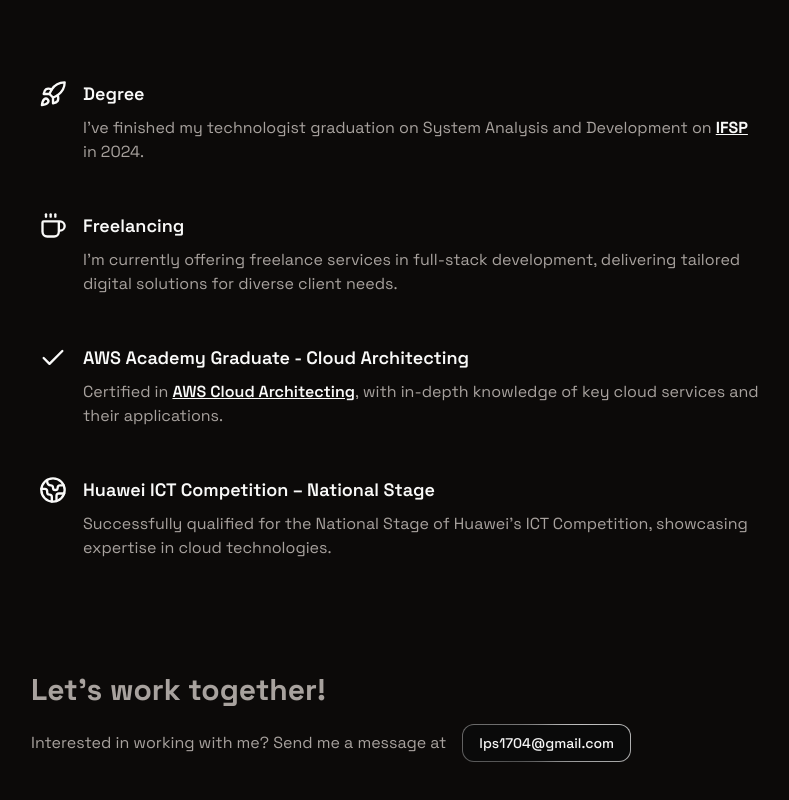
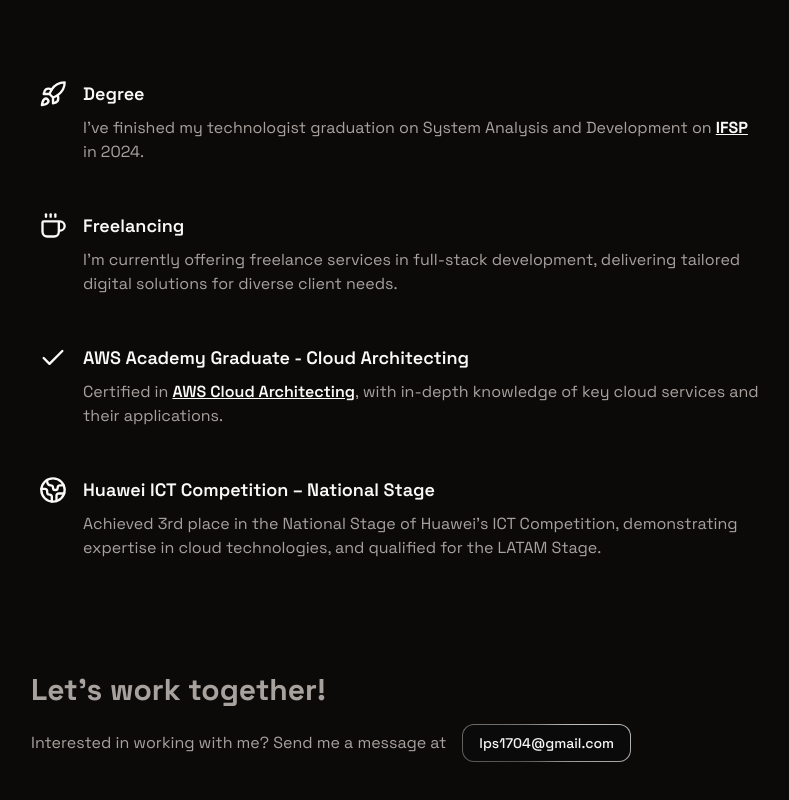
Before and after one commit to LucasP1nheiro/lucasp1nheiro.dev, a Next.js app: page / in a window 1280 px wide. Shown: the part 1152-1952 px from the top of the page, without its empty margins (241-1030 px from the left). Built offline with nearby package versions, Linux system fonts and the light colour scheme.

Commit message:
feat: adds huawei's national stage score

```diff
--- a/components/competition.tsx
+++ b/components/competition.tsx
@@ -107,8 +107,9 @@ const Competition = () => {
           Huawei ICT Competition – National Stage
         </h3>
         <p className="text-muted-foreground">
-          Successfully qualified for the National Stage of Huawei's ICT
-          Competition, showcasing expertise in cloud technologies.
+          Achieved 3rd place in the National Stage of Huawei's ICT Competition,
+          demonstrating expertise in cloud technologies, and qualified for the
+          LATAM Stage.
         </p>
       </div>
     </div>
```
